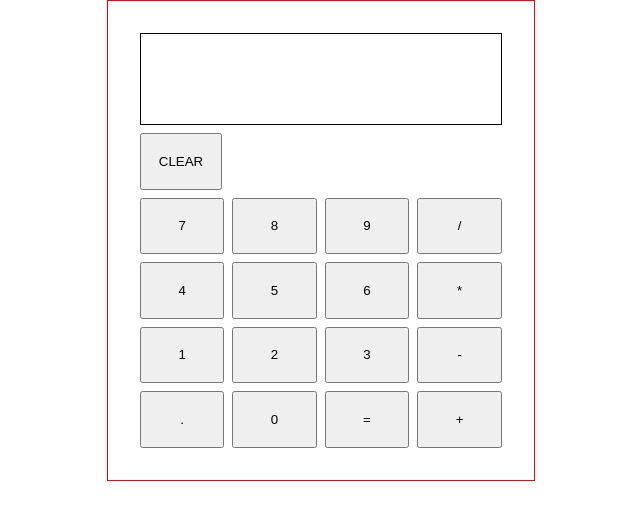
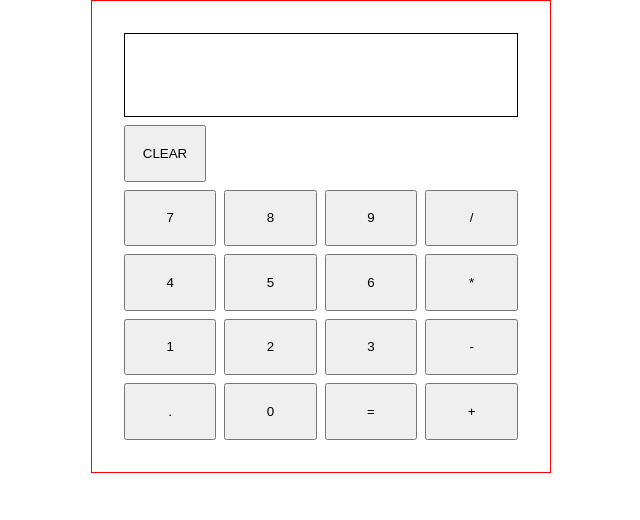
Before and after one commit to CjKhaled/Calculator, a plain HTML site: page index.html in a window 1280 px wide. Shown: the whole page, without its empty margins (319-959 px from the left). Drawn offline with Linux system fonts and the light colour scheme.

Commit message:
Style calculator screen

```diff
--- a/script.js
+++ b/script.js
@@ -33,6 +33,7 @@ const evaluate = (firstNumber, operator, secondNumber) => {
     }
 }
 
+// Populating display
 const calculatorScreen = document.querySelector(".calculator-screen")
 const button = document.querySelectorAll("button")
 let display = []
@@ -40,7 +41,7 @@ let display = []
 const click = [...button].forEach((button) =>
     button.addEventListener('click', (e) => {
         if (e.target.textContent === "CLEAR") {
-            calculatorScreen.innerHTML = 0
+            calculatorScreen.innerHTML = ""
             display = []
         } else {
             calculatorScreen.innerHTML += e.target.textContent
--- a/styles.css
+++ b/styles.css
@@ -16,8 +16,12 @@
 
 .calculator-screen {
     width: 360px;
-    height: 90px;
+    height: 50px;
     border: solid black 1px;
+    display: flex;
+    font-size: 32px;
+    justify-content: end;
+    padding: 1rem
 }
 
 .clear-button #clear{
```
